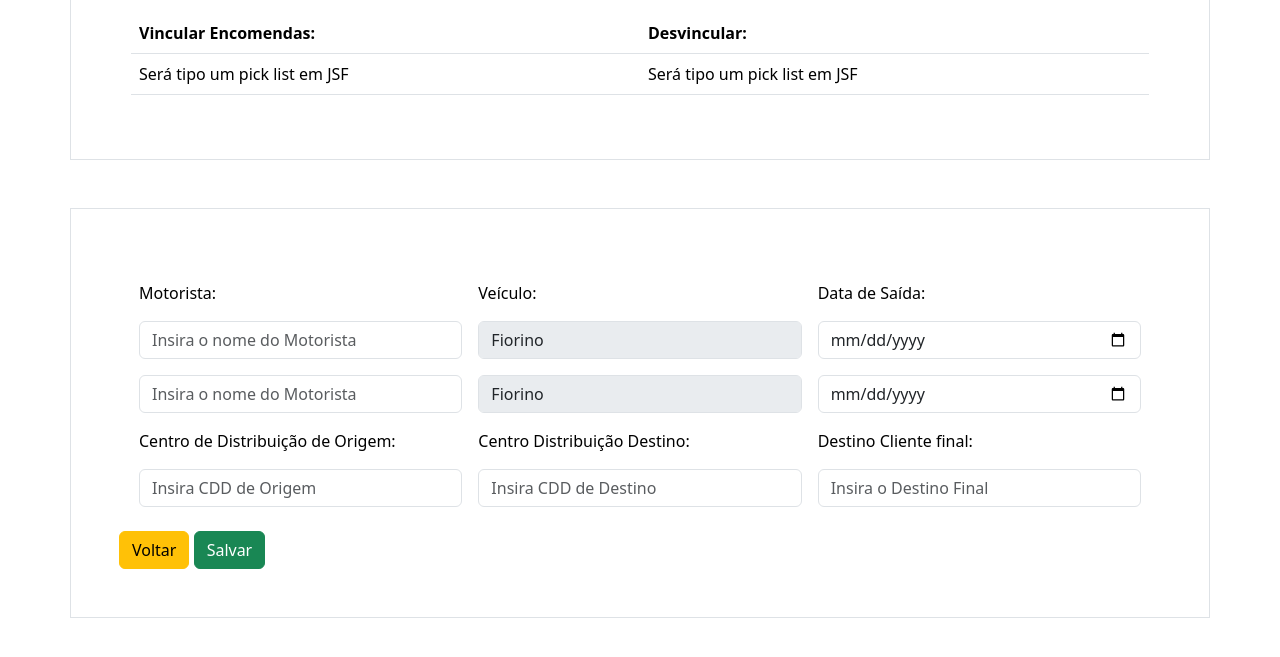
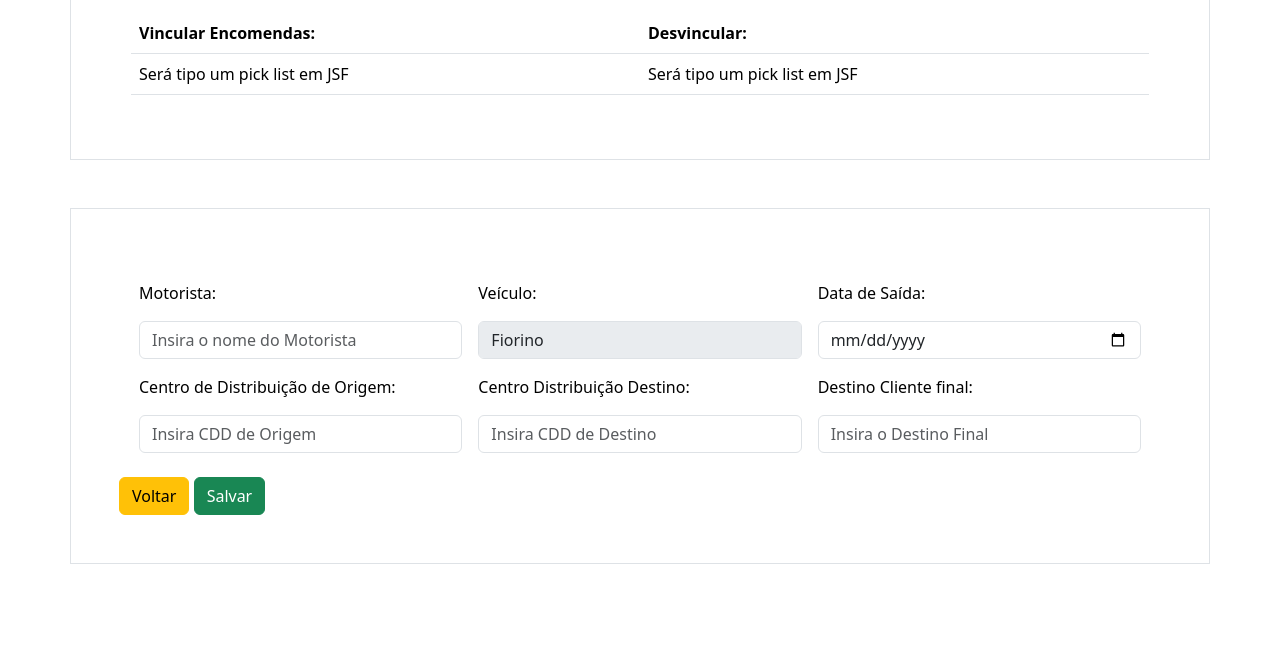
Before and after one commit to lhdesousa/projeto-integrado-puc, a plain HTML site: page editarViagemGestor.html in a window 1280 px wide. Shown: the part 249-906 px from the top of the page. After the commit the page ends 861 px from the top, so only its background shows below. Drawn offline with nearby package versions, Linux system fonts and the light colour scheme.

Commit message:
Update editarViagemGestor.html

```diff
--- a/editarViagemGestor.html
+++ b/editarViagemGestor.html
@@ -52,13 +52,6 @@
                         <td><input type="date" class="form-control" id="data" name="data"></td>
                     </tr>
                     <tr>
-                        <td><input type="nome" class="form-control" id="nome" placeholder="Insira o nome do Motorista"
-                                name="nome"></td>
-                        <td><input type="email" class="form-control" id="email" name="email" value="Fiorino" disabled>
-                        </td>
-                        <td><input type="date" class="form-control" id="data" name="data"></td>
-                    </tr>
-                    <tr>
                         <td>Centro de Distribuição de Origem:</td>
                         <td>Centro Distribuição Destino:</td>
                         <td>Destino Cliente final:</td>
```
